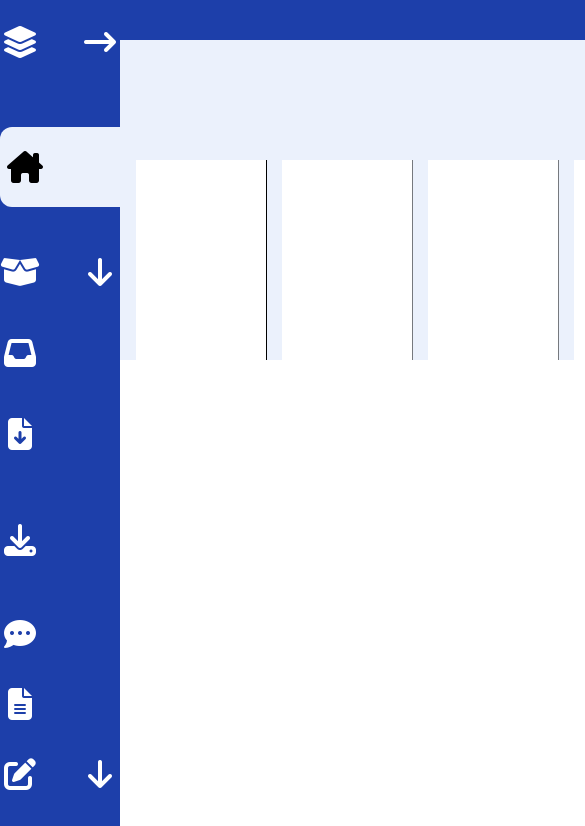
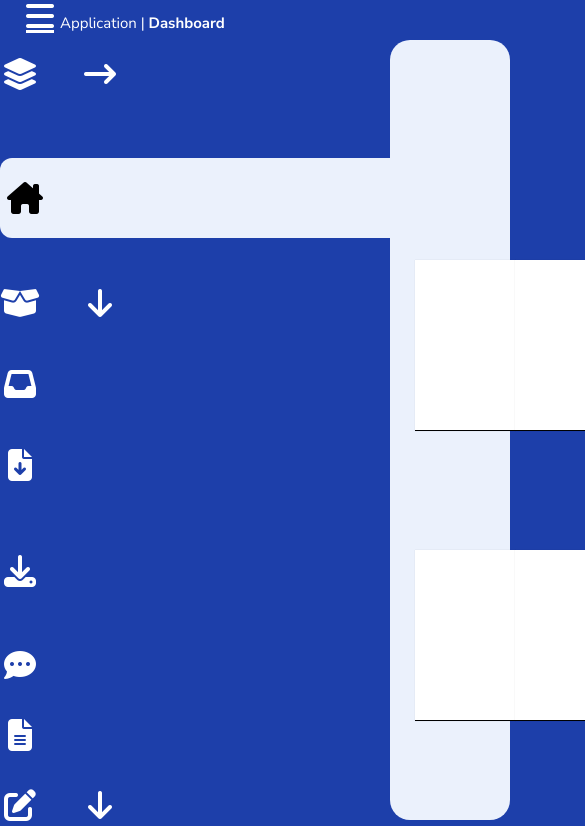
Before and after one commit to mts-the-encoder/frontBasics, a Vue app in the folder dash/: page / in a window 390 px wide. Shown: the top 826 px of the page, 585 px wide, since content can reach past the window. Built offline with nearby package versions, Linux system fonts and the light colour scheme.

Commit message:
um pouco de responsividade n faz mal pra ngm

```diff
--- a/dash/src/App.vue
+++ b/dash/src/App.vue
@@ -30,6 +30,8 @@ body {
   font-size: 40px;
   overflow-x: hidden;
   overflow-y: hidden;
+  height: 100vh;
+  width: 100vw;
 }
   .principal-div {
     display: flex;
--- a/dash/src/components/Boxes.vue
+++ b/dash/src/components/Boxes.vue
@@ -23,7 +23,7 @@
 
 <script>
 export default {
-  name: 'Boxes',
+  name: 'Boxes'
 }
 </script>
 
@@ -41,12 +41,33 @@ export default {
   background-color: #FFF;
   flex-basis: calc(25% - 20px);
   margin-top: 120px;
-  box-shadow: .3px .3px .2px .2px #000;
+  box-shadow: .5px .5px .5px .5px #000;
 }
 .banner {
   width: 600px;
-  height: 500px;
+  height: 505px;
   background-color: #FFF;
-  box-shadow: .3px .3px .2px .2px #000;
+  box-shadow: .5px .5px .5px .5px #000;
+}
+@media only screen and (max-width: 450px) {
+    .container {
+      height: 100%;
+      width: 70%;
+      display: flex;
+      flex-direction: column-reverse;
+      justify-content: center;
+      align-items: flex-start;
+      &active {
+        width: 10vh;
+      }
+    }
+      .box {
+        height: 50px;
+        width: 100px;
+        background-color: #FFF;
+      }
+      .banner {
+        display: none;
+      }
 }
 </style>
--- a/dash/src/components/Dashboard.vue
+++ b/dash/src/components/Dashboard.vue
@@ -28,6 +28,28 @@ export default {
   border-radius: 20px;
   margin-top: 40px;
   display: flex;
-  justify-content: space-around;
+  justify-content: space-evenly;
+  padding: 10px;
+}
+  @media only screen and (min-width: 900px) and (max-width: 1200px) {
+    .main {
+      width: 70%;
+      height: 90vh;
+      background: #ebf1fc;
+      border-radius: 20px;
+      margin-top: 40px;
+      display: flex;
+      justify-content: space-evenly;
+      padding: 10px;
+    }
+}
+@media only screen and (max-width: 450px) {
+    .main {
+      height: 90vh;
+      width: 80%;
+      &active {
+        background-color: red;
+      }
+    }
 }
 </style>
--- a/dash/src/components/Navbar.vue
+++ b/dash/src/components/Navbar.vue
@@ -1,6 +1,15 @@
 <template>
   <div class="navbar" :class="{ expanded: isExpanded }">
-    <nav class="nav">
+    <div class="breadcrumb">
+      <a
+        href="#"
+        aria-label="show menu"
+        class="brand-toggle icon-right fa-solid fa-bars"
+        @click="showMenu"
+      />
+      <span>Application | <b>Dashboard</b></span>
+    </div>
+    <nav class="nav" :class="{ visible: isVisible }">
       <div class="brand">
         <i class="brand-icon icon-left fa-solid fa-layer-group"/>
         <span class="brand-text">Example</span>
@@ -38,12 +47,16 @@ export default {
       categories,
       isExpanded: false,
       isActive: true,
+      isVisible: false,
     };
   },
   methods: {
     expandMenu(e) {
       e.preventDefault();
       this.isExpanded = !this.isExpanded;
+    },
+    showMenu() {
+      this.isVisible = !this.isVisible;
     },
   },
 };
@@ -56,16 +69,28 @@ export default {
   width: 100%;
   max-width: 120px;
   transition: max-width 0.5s;
-  font-family: "Nunito Sans", sans-serif;
+
+  .breadcrumb {
+    max-width: none;
+  }
+  @media only screen and (max-width: 450px) {
+        font-size: 15px;
+        max-width: none;
+        justify-content: space-evenly;
+      }
 
   .nav {
     display: flex;
     justify-content: flex-start;
     flex-direction: column;
+    &visible {
+      translate: rotate(-100deg);
+    }
 
   }
   .brand-toggle {
     color: #FFF;
+
   }
   .categories {
     width: 100%;
@@ -83,14 +108,14 @@ export default {
       background-color: #ebf1fc;
       border-radius: 12px;
       height: 70px;
-      width: 400px;
+      width: 450px;
       padding: 5px;
     }
   }
 
   .brand {
     display: flex;
-    justify-content: space-between;
+    justify-content: flex-start;
     font-size: 20px;
     margin-top: 25px;
     align-items: center;
@@ -101,6 +126,9 @@ export default {
       opacity: 0;
       transition: all 0.5s linear;
       width: 100%;
+      @media only screen and (max-width: 450px) {
+        font-size: 15px;
+      }
     }
     .brand-toggle {
       transform: rotate(180deg);
--- a/dash/src/components/NavbarItem.vue
+++ b/dash/src/components/NavbarItem.vue
@@ -41,10 +41,12 @@ export default {
     &.active {
       background-color: #ebf1fc;
     }
-
     .category-label {
       font-size: 20px;
       width: 100%;
     }
+    @media only screen and (max-width: 450px) {
+        font-size: 15px;
+      }
   }
 </style>
```
